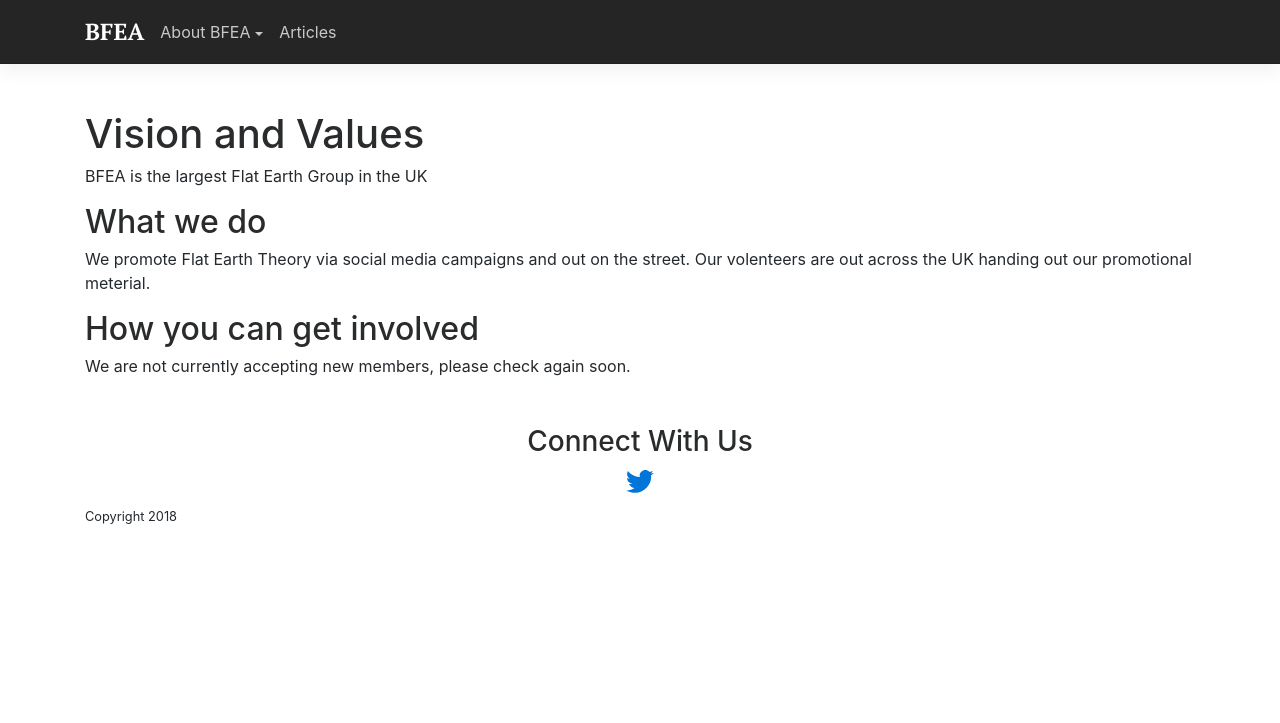
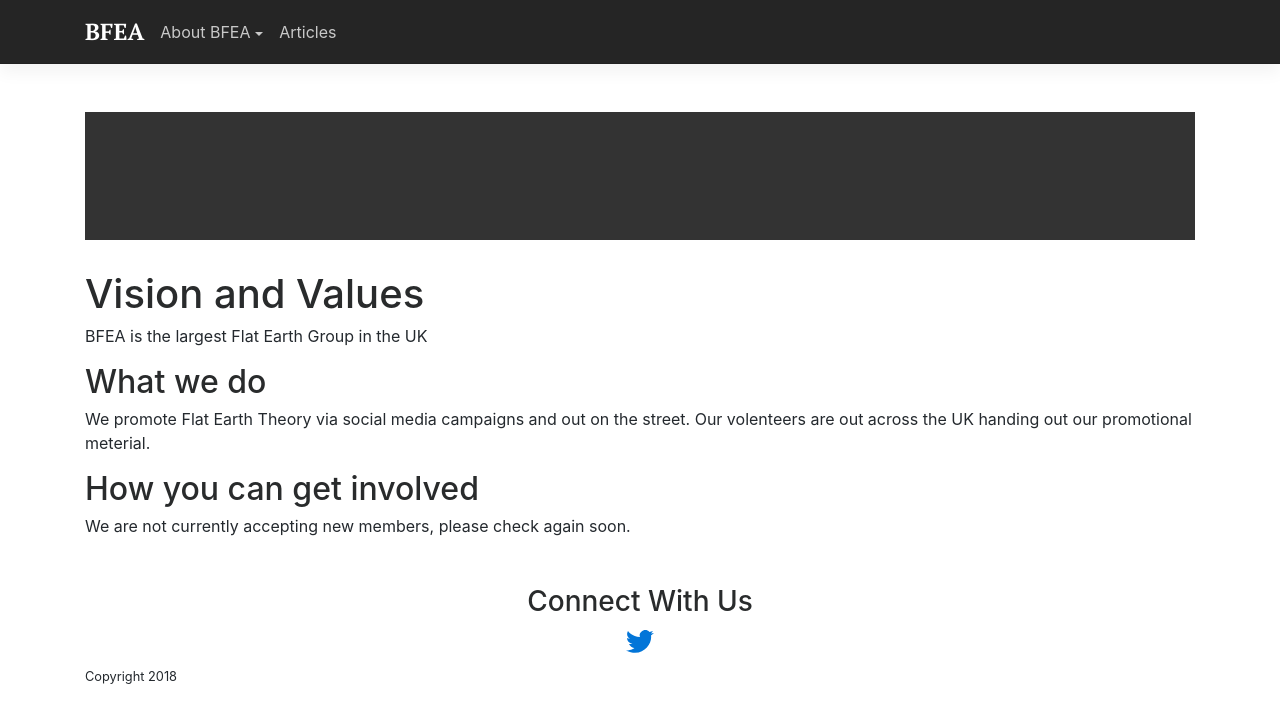
Before and after one commit to krussll/etsysimplicity, a Jekyll site: the page built from about/vision-and-values.md, in a window 1280 px wide. Shown: the top 723 px of the page. Built offline with Jekyll 4.4.1, drawn with Linux system fonts in a browser that asks for light colours; nearby versions of some CDN libraries; our own code applies the rules of GitHub Pages for plain Markdown files.

Commit message:
Update vision-and-values.md

```diff
--- a/about/vision-and-values.md
+++ b/about/vision-and-values.md
@@ -3,6 +3,10 @@
 layout: default
 ---
 
+<div class="jumbotron post-colour-black dark">
+  <div class="container text-center" style="url(/images/coast.jpeg) no-repeat center center;">
+  </div>
+</div>
 # Vision and Values
 BFEA is the largest Flat Earth Group in the UK
 
```
